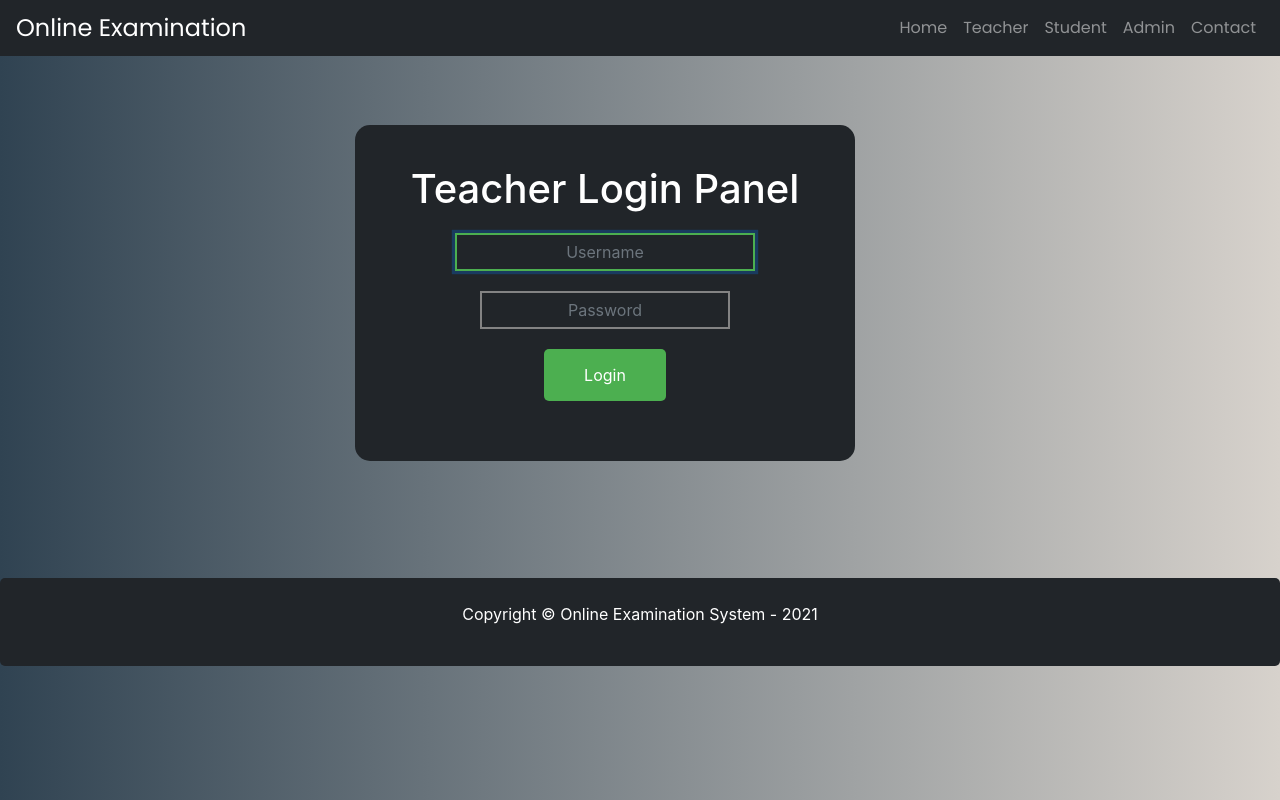
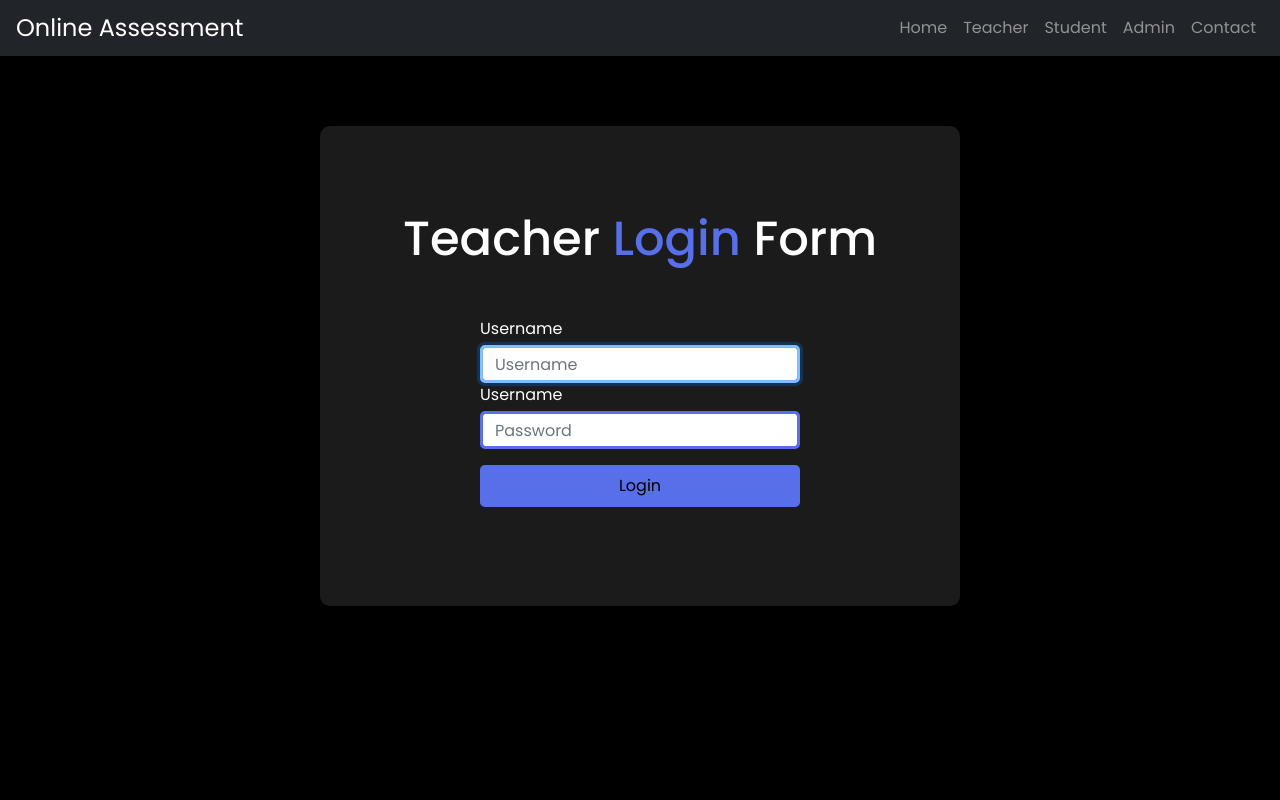
Before and after one commit to riyaz7122001/online-assessment, a Django app: page /teacher/teacherlogin in a window 1280 px wide. Run offline with Django 3.2, Linux system fonts and the light colour scheme; some libraries are stand-ins or nearby versions.

Commit message:
student and teacher login files

```diff
--- a/templates/exam/index.html
+++ b/templates/exam/index.html
@@ -14,7 +14,7 @@
       class="jumbotron jumbotron-fluid d-flex justify-content-center align-items-center"
     >
       <div class="container text-center">
-        <h2 class="display-3 text-info">Online Examination System</h2>
+        <h2 class="display-3 text-info">Online Assessment System</h2>
         <p class="display-4 d-none d-sm-block">
           Attend your examinations online!
         </p>
--- a/templates/exam/navbar.html
+++ b/templates/exam/navbar.html
@@ -63,7 +63,7 @@
         style="background-color: #212529"
       >
         <a style="color: #ffffff; text-decoration: none" href="/"
-          ><font size="5">Online Examination</font><br
+          ><font size="5">Online Assessment</font><br
         /></a>
         <button
           type="button"
--- a/templates/student/studentsignup.html
+++ b/templates/student/studentsignup.html
@@ -4,7 +4,9 @@
   <head>
     <meta charset="utf-8">
     <style>
-
+      *{
+          font-family: "Poppins",sans-serif;
+      }
         form{
            margin: 50px;
 
--- a/templates/teacher/teacherlogin.html
+++ b/templates/teacher/teacherlogin.html
@@ -5,101 +5,108 @@
     <meta charset="utf-8">
     <title></title>
     <style media="screen">
-      body {
-    margin: 0;
-    padding: 0;
-    font-family: sans-serif;
-    background: #304352;  /* fallback for old browsers */
-background: -webkit-linear-gradient(to left, #d7d2cc, #304352);  /* Chrome 10-25, Safari 5.1-6 */
-background: linear-gradient(to left, #d7d2cc, #304352); /* W3C, IE 10+/ Edge, Firefox 16+, Chrome 26+, Opera 12+, Safari 7+ */
+      * {
+    font-family: "Poppins",sans-serif;
+}
+
+.body-style{
+    background-color: black;
+}
+
+ .btn-first {
+      text-align: center;
+      padding: 0.35rem;
+    border-style: solid;
+    border-width: 1px;
+    border-color: transparent;
+    border-radius: 0.3rem;
+    background-color: rgb(87, 111, 232);
+    transition-property: color, rgb(87, 111, 232);
+    transition-duration: 250ms, 250ms;
+    transition-timing-function: ease, cubic-bezier(0.645, 0.045, 0.355, 1);
+    color: rgb(0, 0, 0);
+    font-size: 1rem;
+    }
+    .btn-first:hover{
+      border-color: rgb(255, 255, 255);
+    background-color: transparent;
+    color: rgb(255, 255, 255);
+    text-decoration: none;
+    }
+
+.auth-wrapper {
+  height: 100%;
+  width: 100%;
+  display: flex;
+  justify-content: center;
+  align-items: center;
+  margin-top: 8%;
+
+}
+
+.auth-div {
+  background-color: rgb(27, 27, 27);
+  text-align: center;
+  padding: 3rem 5rem;
+  border-radius: 10px;
+  width: 40rem;
+  height: 30rem;
+  display: flex;
+  flex-direction: column;
+  justify-content: center;
+  align-items: center;
+  position: relative;
+  box-shadow: 0 10px 15px -3px rgb(0 0 0 / 0.1), 0 4px 6px -4px rgb(0 0 0 / 0.1);
+}
+.auth-div > h1 {
+  margin: 0 0 50px 0;
+  font-size: 3rem;
+}
+input[type="text"],input[type="password"] {
+    margin-top:4px;
+    border-style: solid;
+    border-width: 3px;
+    border-color:rgb(87, 111, 232);
+    border-radius: 5px;
 
 
 }
-
-.box {
-    width: 500px;
-    padding: 40px;
-    position: absolute;
-    top: 50%;
-    left: 50%;
-    background: #212529;
-    border-radius: 15px;
-    text-align: center;
-    transition: 0.25s;
-    margin-top: 100px
+input[type="text"]:focus,input[type="password"]:focus{
+  transition-property: 0 8px 50px 0 rgba(0,0,0,0.5), border;
+  transition-duration: 300ms, 300ms;
+  transition-timing-function: ease, ease;
 }
 
-.box input[type="text"],
-.box input[type="password"] {
-    border: 0;
-    background: none;
-    display: block;
-    margin: 20px auto;
-    text-align: center;
-    border: 2px solid #838383;
-    padding: 10px 10px;
-    width: 250px;
-    outline: none;
-    color: white;
-    border-radius: 0px;
-    transition: 0.25s
+input[type="text"]:hover,input[type="password"]:hover{
+    width:
+}
+input[type="submit"] {
+  width: 100%;
+  padding: 8px 12px;
+  margin: 1rem 0;
 }
 
-.box h1 {
-    color: white;
-    font-weight: 500
+form{
+    width: 20rem;
 }
-
-.box input[type="text"]:focus,
-.box input[type="password"]:focus {
-    width: 300px;
-    border-color: #4caf50;
-}
-
-.box input[type="submit"] {
-    border: 0;
-    background: #4caf50;
-    display: block;
-    margin: 20px auto;
-    text-align: center;
-    padding: 14px 40px;
-    outline: none;
-    color: white;
-    border-radius: 5px;
-    transition: 0.25s;
-    cursor: pointer
-}
-
-.box input[type="submit"]:hover {
-    background: #347736;
-}
-
-
     </style>
   </head>
-  <body>
+  <body class="body-style">
     {% include "exam/navbar.html" %}
-    <div class="container">
-    <div class="row">
-        <div class="col-md-6">
-            <div class="card">
+    <div class="auth-wrapper">
+        <div class="auth-div">
+        <h1 style="font-family: Poppins,sans-serif; color: white;">Teacher <span style="color:rgb(87, 111, 232) ; margin-top: 2rem;"> Login </span>Form</h1>
+
                 <form class="box" method="post" >
                     {% csrf_token %}
-                    <h1>Teacher Login Panel</h1>
+                    <label for="email" class="form-label" style="color: white; text-align: left; width: 20rem; margin-bottom: 0;">Username</label>
+                     {% render_field form.username class="form-control" autocomplete="off" placeholder="Username" %}
+                    <label for="email" class="form-label" style="color: white; text-align: left; width: 20rem; margin-bottom: 0;">Username</label>
+                     {% render_field form.password class="form-control" autocomplete="off" placeholder="Password" %}
+                       <input class="btn-first" type="submit" name="" value="Login">
+                </form>
 
-                     {% render_field form.username class="form-control" autocomplete="off" placeholder="Username" %}
-                     {% render_field form.password class="form-control" autocomplete="off" placeholder="Password" %}
-
-                     <input type="submit" name="" value="Login">
-
-                </form>
-            </div>
-        </div>
     </div>
 </div>
-<br><br><br><br><br><br><br><br><br>
-<br><br><br><br><br><br><br><br><br>
-<br><br><br><br><br>
-{% include "exam/footer.html" %}
   </body>
 </html>
```
Also changed, not shown: templates/exam/adminlogin.html (+85 -76 lines), templates/student/studentclick.html (+10 -3 lines), templates/student/studentlogin.html (+4 -75 lines), templates/teacher/teacherclick.html (+95 -16 lines), db.sqlite3.
